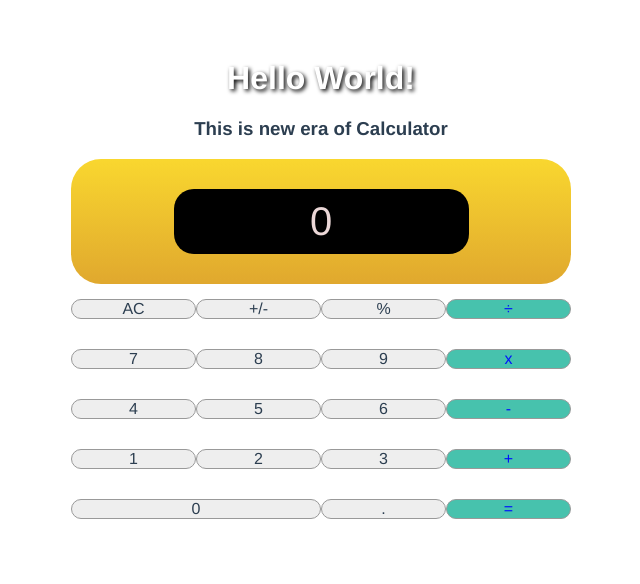
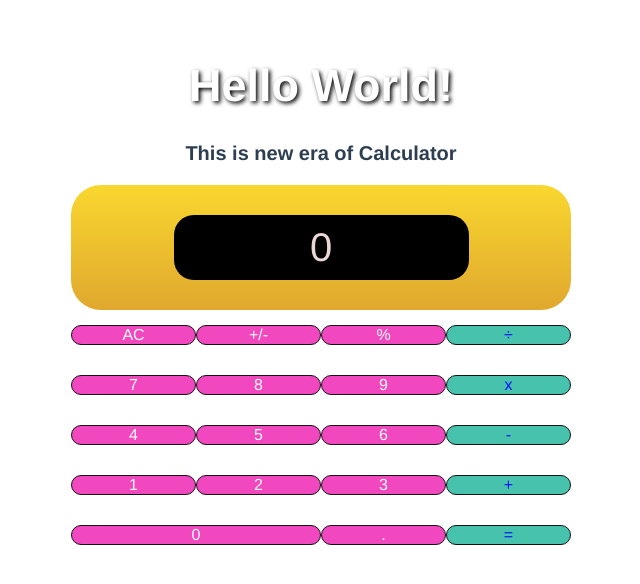
Before and after one commit to ilarioni/calculator-vue.js, a Vue app: page / in a window 1280 px wide. Shown: the top 584 px of the page, without its empty margins (319-959 px from the left). Built offline with nearby package versions, Linux system fonts and the light colour scheme.

Commit message:
styling components

```diff
--- a/src/components/Calculator.vue
+++ b/src/components/Calculator.vue
@@ -126,9 +126,10 @@ export default {
 }
 
 .btn {
-  background-color: #eee;
-  border: 1px solid #999;
+  background-color: rgb(241, 72, 191);
+  border: 1px solid rgb(20, 20, 20);
   border-radius: 10px;
+  color: white;
 }
 
 .operator {
@@ -141,4 +142,12 @@ export default {
   text-shadow: 2px 2px 4px #000000;
 }
 
+h1 {
+  font-size: 45px;
+}
+
+h3 {
+  font-size: 20px;
+}
+
 </style>
```
